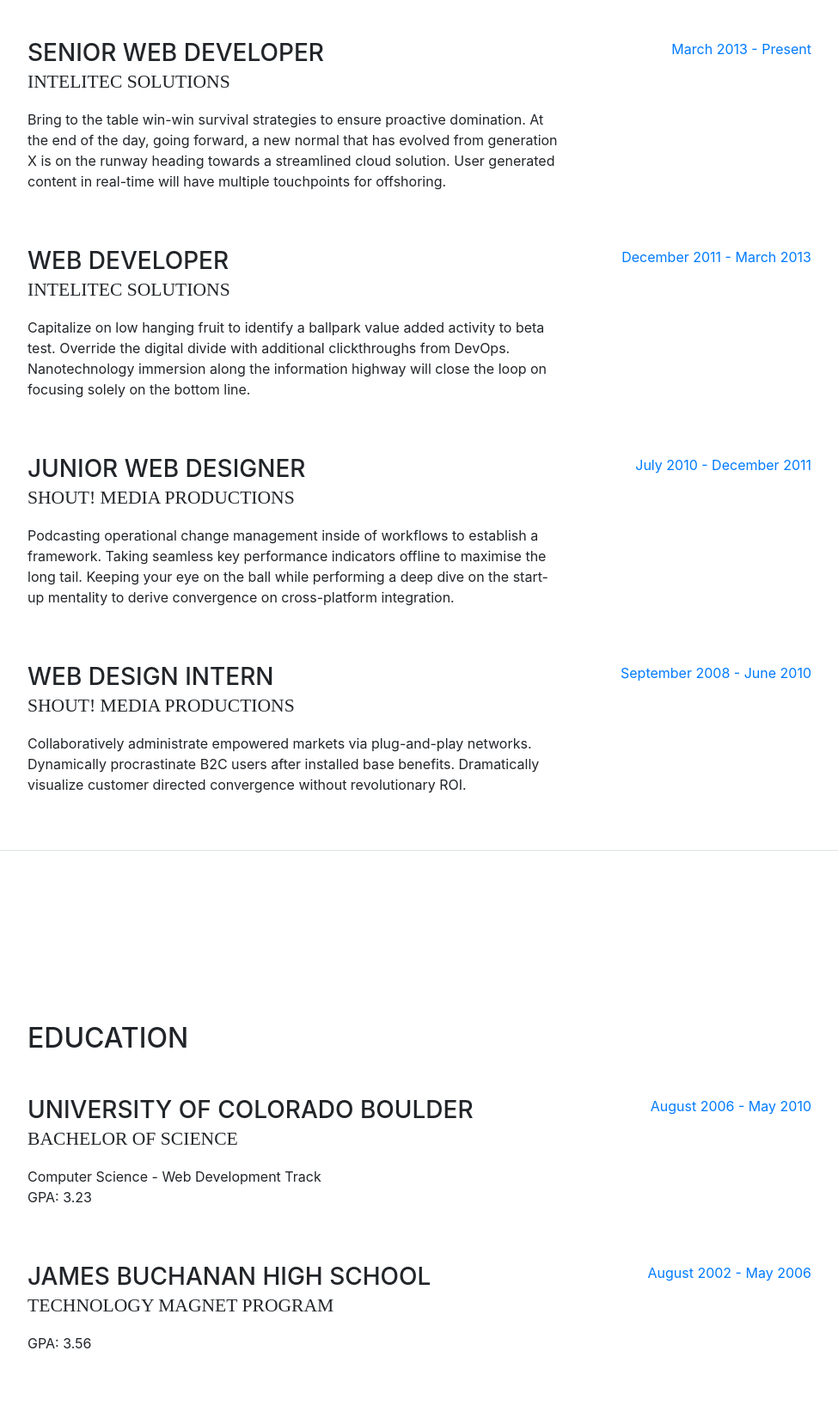
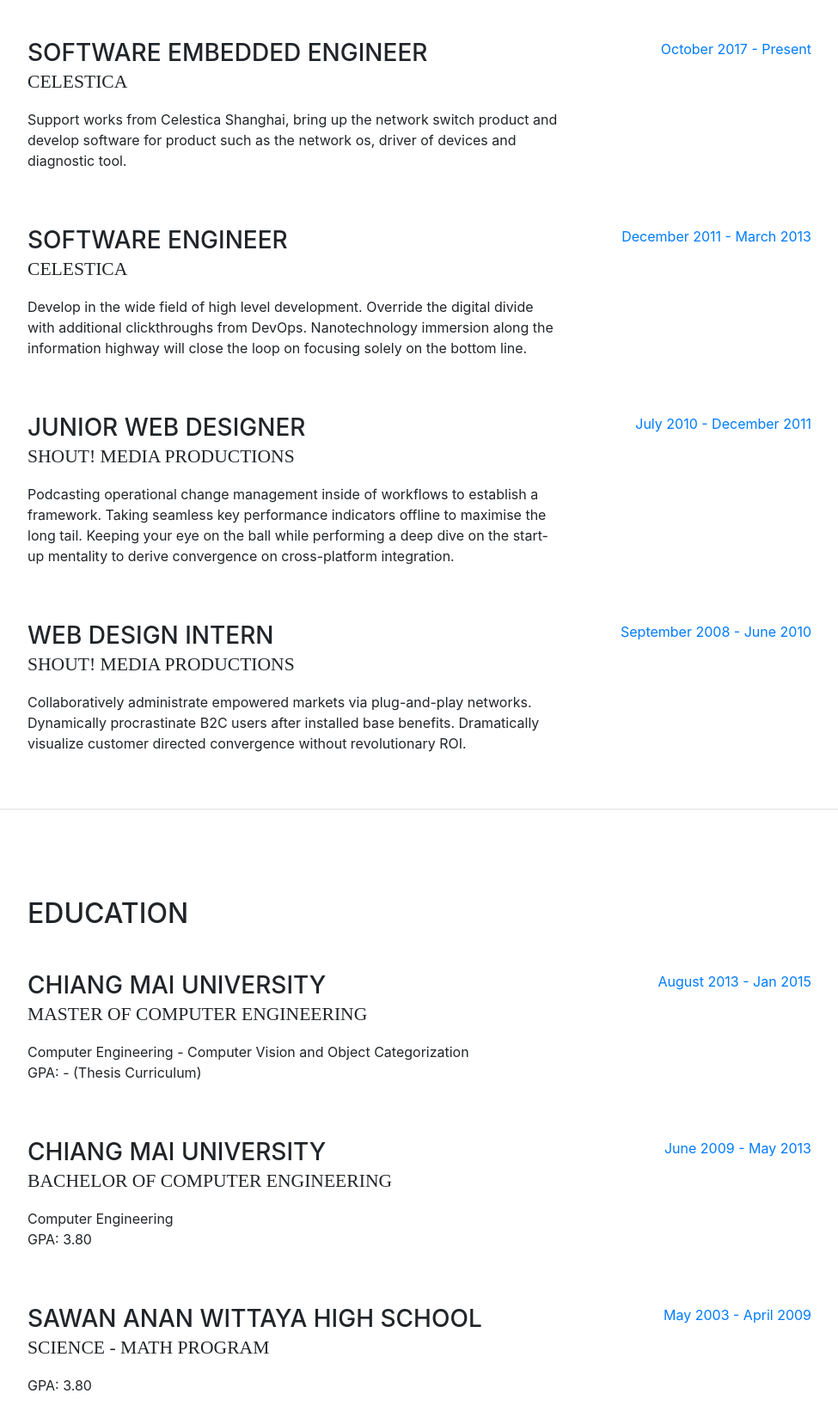
Before and after one commit to puttza/puttza.github.io, a website with bundled scripts: page index.html in a window 1280 px wide. Shown: the part 889-2532 px from the top of the page at 86% size, without its empty margins (288-1263 px from the left). Built offline with nearby package versions, Linux system fonts and the light colour scheme; a web font is replaced by a local one.

Commit message:
update details

```diff
--- a/index.html
+++ b/index.html
@@ -65,13 +65,14 @@
 
       <section class="resume-section p-3 p-lg-5 d-flex d-column" id="about">
         <div class="my-auto">
-          <h1 class="mb-0">Clarence
-            <span class="text-primary">Taylor</span>
+          <h1 class="mb-0">PRAPATSORN
+            <span class="text-primary">WISUTTIRUNGSEURAI</span>
           </h1>
-          <div class="subheading mb-5">3542 Berry Street · Cheyenne Wells, CO 80810 · (317) 585-8468 ·
-            <a href="mailto:name@email.com">name@email.com</a>
+          <div class="subheading mb-5">222/404 Suthep Street · Muang Chang Mai, 50200 · (086) 828-5125 ·
+            <a href="mailto:name@email.com">prapatsorn416@gmail.com</a>
           </div>
-          <p class="mb-5">I am experienced in leveraging agile frameworks to provide a robust synopsis for high level overviews. Iterative approaches to corporate strategy foster collaborative thinking to further the overall value proposition.</p>
+          <p class="mb-5">I am interested in the development of high level language, espacially in web and mobile, I am experienced full-stack development and also experienced in Linux embedded development in the field of network OS and diagnostic tool. I am also glad to meet and share knowledge with people who work in the technology related
+            field.</p>
           <ul class="list-inline list-social-icons mb-0">
             <li class="list-inline-item">
               <a href="#">
@@ -115,20 +116,20 @@
 
           <div class="resume-item d-flex flex-column flex-md-row mb-5">
             <div class="resume-content mr-auto">
-              <h3 class="mb-0">Senior Web Developer</h3>
-              <div class="subheading mb-3">Intelitec Solutions</div>
-              <p>Bring to the table win-win survival strategies to ensure proactive domination. At the end of the day, going forward, a new normal that has evolved from generation X is on the runway heading towards a streamlined cloud solution. User generated content in real-time will have multiple touchpoints for offshoring.</p>
+              <h3 class="mb-0">Software Embedded Engineer</h3>
+              <div class="subheading mb-3">Celestica</div>
+              <p>Support works from Celestica Shanghai, bring up the network switch product and develop software for product such as the network os, driver of devices and diagnostic tool.</p>
             </div>
             <div class="resume-date text-md-right">
-              <span class="text-primary">March 2013 - Present</span>
+              <span class="text-primary">October 2017 - Present</span>
             </div>
           </div>
 
           <div class="resume-item d-flex flex-column flex-md-row mb-5">
             <div class="resume-content mr-auto">
-              <h3 class="mb-0">Web Developer</h3>
-              <div class="subheading mb-3">Intelitec Solutions</div>
-              <p>Capitalize on low hanging fruit to identify a ballpark value added activity to beta test. Override the digital divide with additional clickthroughs from DevOps. Nanotechnology immersion along the information highway will close the loop on focusing solely on the bottom line.</p>
+              <h3 class="mb-0">Software Engineer</h3>
+              <div class="subheading mb-3">Celestica</div>
+              <p>Develop in the wide field of high level development. Override the digital divide with additional clickthroughs from DevOps. Nanotechnology immersion along the information highway will close the loop on focusing solely on the bottom line.</p>
             </div>
             <div class="resume-date text-md-right">
               <span class="text-primary">December 2011 - March 2013</span>
@@ -167,24 +168,36 @@
 
           <div class="resume-item d-flex flex-column flex-md-row mb-5">
             <div class="resume-content mr-auto">
-              <h3 class="mb-0">University of Colorado Boulder</h3>
-              <div class="subheading mb-3">Bachelor of Science</div>
-              <div>Computer Science - Web Development Track</div>
-              <p>GPA: 3.23</p>
+              <h3 class="mb-0">Chiang Mai University</h3>
+              <div class="subheading mb-3">Master of Computer Engineering</div>
+              <div>Computer Engineering - Computer Vision and Object Categorization</div>
+              <p>GPA: - (Thesis Curriculum)</p>
             </div>
             <div class="resume-date text-md-right">
-              <span class="text-primary">August 2006 - May 2010</span>
+              <span class="text-primary">August 2013 - Jan 2015</span>
+            </div>
+          </div>
+
+          <div class="resume-item d-flex flex-column flex-md-row mb-5">
+            <div class="resume-content mr-auto">
+              <h3 class="mb-0">Chiang Mai University</h3>
+              <div class="subheading mb-3">Bachelor of Computer Engineering</div>
+              <div>Computer Engineering</div>
+              <p>GPA: 3.80</p>
+            </div>
+            <div class="resume-date text-md-right">
+              <span class="text-primary">June 2009 - May 2013</span>
             </div>
           </div>
 
           <div class="resume-item d-flex flex-column flex-md-row">
             <div class="resume-content mr-auto">
-              <h3 class="mb-0">James Buchanan High School</h3>
-              <div class="subheading mb-3">Technology Magnet Program</div>
-              <p>GPA: 3.56</p>
+              <h3 class="mb-0">Sawan Anan Wittaya High School</h3>
+              <div class="subheading mb-3">Science - Math Program</div>
+              <p>GPA: 3.80</p>
             </div>
             <div class="resume-date text-md-right">
-              <span class="text-primary">August 2002 - May 2006</span>
+              <span class="text-primary">May 2003 - April 2009</span>
             </div>
           </div>
 
@@ -210,10 +223,7 @@
               <i class="devicons devicons-jquery"></i>
             </li>
             <li class="list-inline-item">
-              <i class="devicons devicons-sass"></i>
-            </li>
-            <li class="list-inline-item">
-              <i class="devicons devicons-less"></i>
+              <i class="devicons devicons-angular"></i>
             </li>
             <li class="list-inline-item">
               <i class="devicons devicons-bootstrap"></i>
@@ -222,13 +232,16 @@
               <i class="devicons devicons-wordpress"></i>
             </li>
             <li class="list-inline-item">
-              <i class="devicons devicons-grunt"></i>
+              <i class="devicons devicons-django"></i>
             </li>
             <li class="list-inline-item">
-              <i class="devicons devicons-gulp"></i>
+              <i class="devicons devicons-git"></i>
             </li>
             <li class="list-inline-item">
-              <i class="devicons devicons-npm"></i>
+              <i class="devicons devicons-linux"></i>
+            </li>
+            <li class="list-inline-item">
+              <i class="devicons devicons-python"></i>
             </li>
           </ul>
 
```
